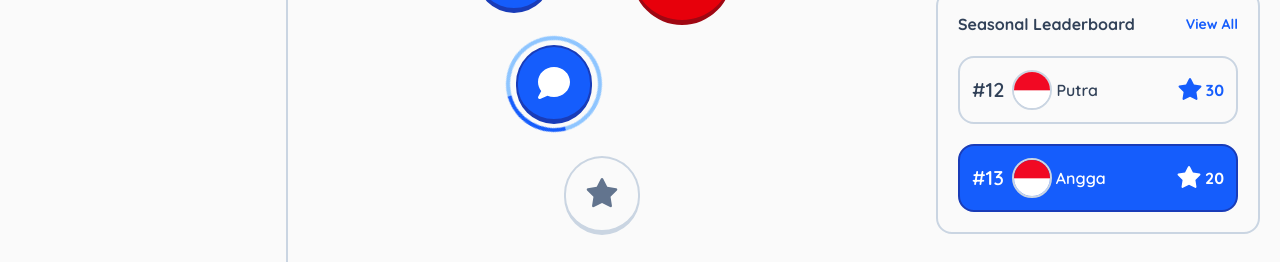
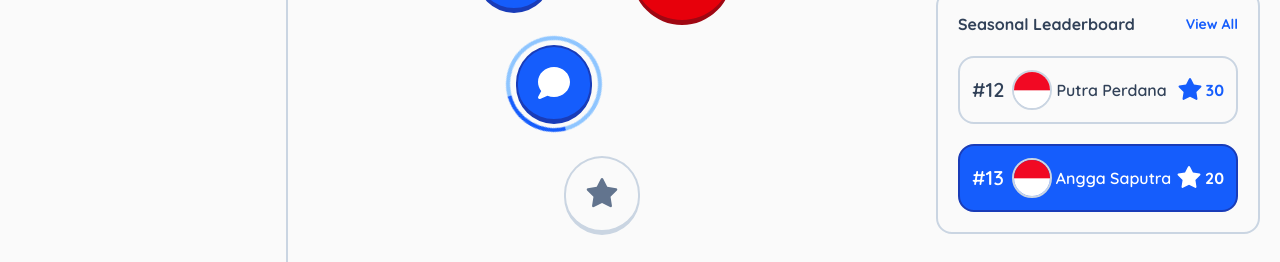
Before and after one commit to anggasaputra25/skolah, a Next.js app: page /learn in a window 1280 px wide. Shown: the part 438-700 px from the top of the page. Built offline with nearby package versions, Linux system fonts and the light colour scheme.

Commit message:
feat: enhance Seasonal Leaderboard with dynamic user data rendering

```diff
--- a/app/(pages)/(dashboard)/learn/page.tsx
+++ b/app/(pages)/(dashboard)/learn/page.tsx
@@ -5,6 +5,7 @@ import { Button } from "@/components/ui/Button";
 import { ButtonLearn } from "@/components/ui/ButtonLearn";
 import { ButtonLink } from "@/components/ui/ButtonLink";
 import { LessonCard } from "@/components/ui/LessonCard";
+import { LEADERBOARD } from "@/constants/leaderboard";
 import { faBolt, faBook, faComment, faEllipsis, faHeadphones, faSkull, faStar, faVolumeHigh } from "@fortawesome/free-solid-svg-icons";
 import { FontAwesomeIcon } from "@fortawesome/react-fontawesome";
 import Image from "next/image";
@@ -156,34 +157,40 @@ const LearnPage = () => {
                         </div>
                     </BorderCard>
 
-                    {/* Season Leaderboard */}
+                    {/* Seasonal Leaderboard */}
                     <BorderCard className="border-b-2! space-y-5 text-slate-700">
                         <div className="flex justify-between items-center">
                             <p className="font-bold">Seasonal Leaderboard</p>
                             <Link href={'/leaderboard'} className="text-blue-600 font-bold text-sm">View All</Link>
                         </div>
-                        <BorderCard className="flex justify-between items-center border-b-2! p-3! font-semibold">
-                            <div className="flex gap-1 items-center">
-                                <p className="text-xl me-1">#12</p>
-                                <Image src={'/assets/flags/indonesia.jpeg'} alt="flag" width={40} height={40} className="border-2 aspect-square border-slate-300 rounded-full" />
-                                <p>Putra</p>
-                            </div>
-                            <div className="flex justify-center gap-1">
-                                <FontAwesomeIcon icon={faStar} className="w-6! h-6! text-blue-600 " />
-                                <p className="text-blue-600 font-bold">30</p>
-                            </div>
-                        </BorderCard>
-                        <BorderCard variant="primary" className="flex justify-between items-center border-b-2! p-3! font-semibold">
-                            <div className="flex gap-1 items-center">
-                                <p className="text-xl me-1">#13</p>
-                                <Image src={'/assets/flags/indonesia.jpeg'} alt="flag" width={40} height={40} className="border-2 aspect-square border-slate-300 rounded-full" />
-                                <p>Angga</p>
-                            </div>
-                            <div className="flex justify-center gap-1">
-                                <FontAwesomeIcon icon={faStar} className="w-6! h-6!" />
-                                <p className="font-bold">20</p>
-                            </div>
-                        </BorderCard>
+                        {LEADERBOARD.slice(11, 13).map((user, index) => (
+                            <BorderCard
+                                key={index}
+                                variant={user.isCurrentUser ? "primary" : undefined}
+                                className="flex justify-between items-center border-b-2! p-3! font-semibold"
+                                >
+                                <div className="flex gap-1 items-center">
+                                    <p className="text-xl me-1">#{user.rank}</p>
+                                    <Image
+                                        src={user.avatar}
+                                        alt={`${user.name} flag`}
+                                        width={40}
+                                        height={40}
+                                        className="border-2 aspect-square border-slate-300 rounded-full"
+                                    />
+                                    <p>{user.name}</p>
+                                </div>
+                                <div className="flex justify-center gap-1">
+                                    <FontAwesomeIcon
+                                    icon={faStar}
+                                    className={`w-6! h-6! ${!user.isCurrentUser ? "text-blue-600" : ""}`}
+                                    />
+                                    <p className={!user.isCurrentUser ? "text-blue-600 font-bold" : "font-bold"}>
+                                        {user.score}
+                                    </p>
+                                </div>
+                            </BorderCard>
+                        ))}
                     </BorderCard>
                 </div>
             </div>
```
